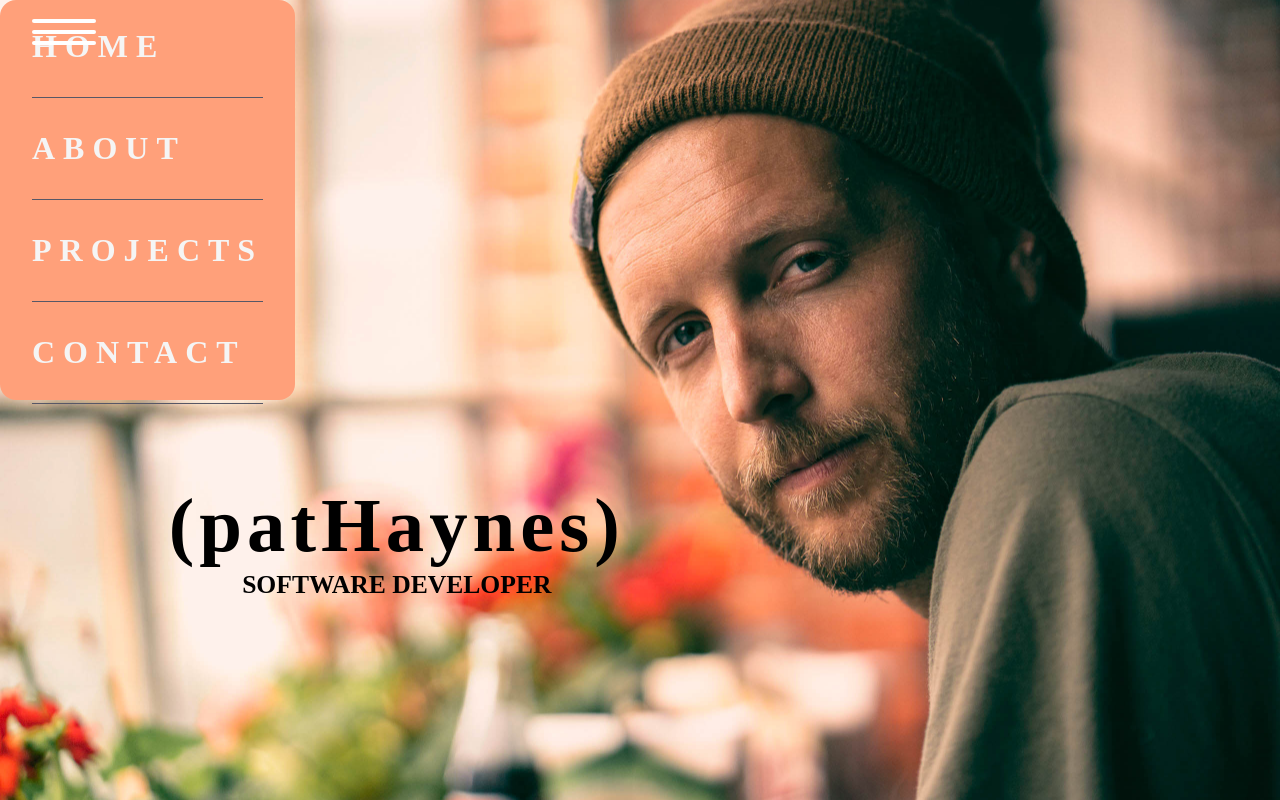
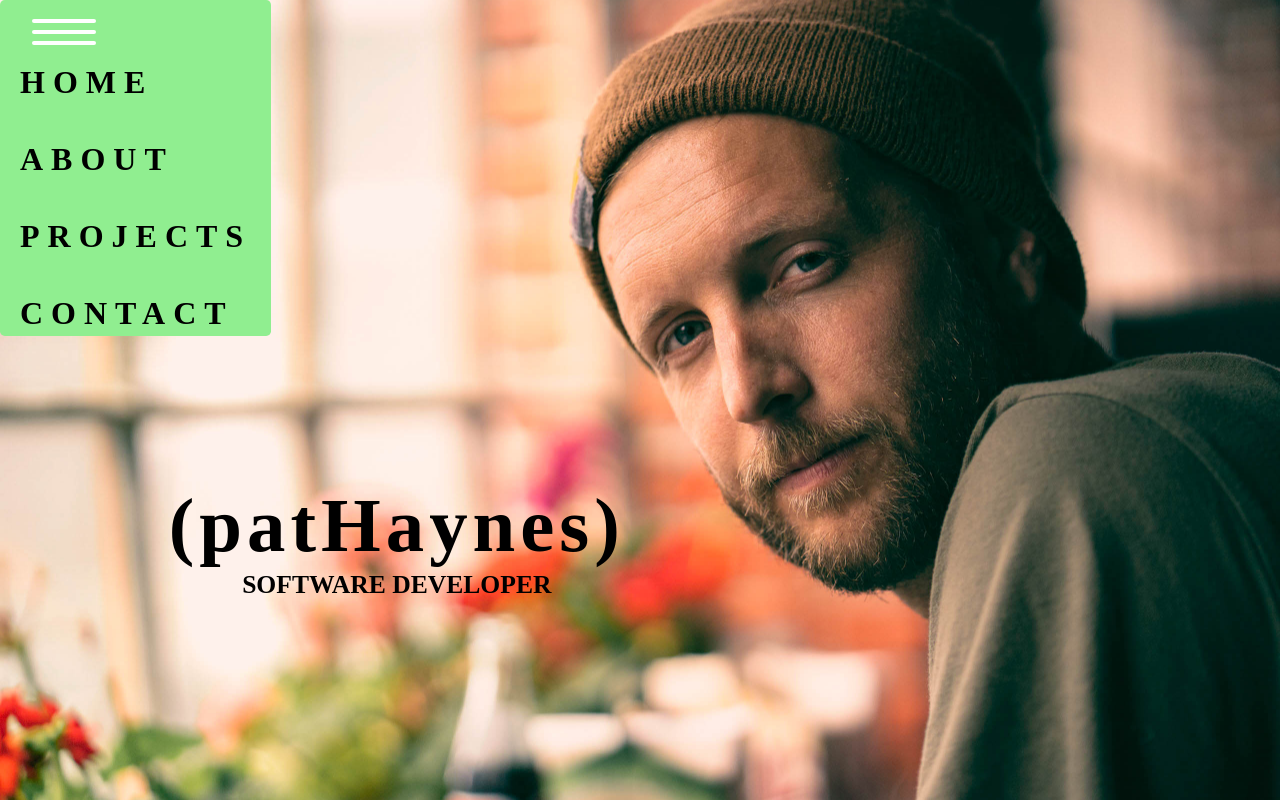
Before and after one commit to pathaynes/Portfolio, a React app: page / in a window 1280 px wide. Built offline with nearby package versions, Linux system fonts and the light colour scheme; a web font is replaced by a local one.

Commit message:
updated menu

```diff
--- a/src/components/Menu/Menu.css
+++ b/src/components/Menu/Menu.css
@@ -2,30 +2,46 @@
   display: flex;
   flex-direction: column;
   justify-content: center;
-  background-color: lightsalmon;
+  background-color: lightgreen;
   padding: 2rem;
   position: absolute;
   top: 0;
   left: 0;
-  bottom: 50vh;
+  bottom: 58vh;
   transition: transform 0.3s ease-in-out;
-  border-radius: 1em;
+  border-radius: .3em;
+  margin: 0;
+  padding: 0;
 
   a {
     font-size: 2rem;
     text-transform: uppercase;
-    padding: 2rem 0;
+    padding:  0;
     font-weight: bold;
     letter-spacing: 0.5rem;
-    color: whitesmoke;
+    color: black;
     text-decoration: none;
     transition: color 0.3s linear;
-    border-bottom: 1px solid #575766
+  }
+
+  li {
+    list-style: none;
+    margin: 0px;
+    padding: 20px;
+    border-radius: .3em;
+  }
+
+  li:first-child {
+    margin-top: 60px;
+  }
+
+  li:hover {
+    background-color: darkolivegreen;
+    cursor: pointer;
   }
 
   a:hover {
     color: yellowgreen;
-    cursor: pointer;
   }
 
 }
--- a/src/components/Menu/Menu.js
+++ b/src/components/Menu/Menu.js
@@ -3,14 +3,13 @@ import styles from './Menu.css';
 import { Link } from 'react-router-dom';
 
 const Menu = () => (
-  <header>
-    <nav className={styles.Menu}>
-      <Link to='/'>HOME</Link>
-      <Link to='/about'>ABOUT</Link>
-      <Link to='/projects'>PROJECTS</Link>
-      <Link to='/contact'>CONTACT</Link>
-    </nav>
-  </header>
+  <ul className={styles.Menu}>
+    <li><Link to='/'>HOME</Link></li>
+    <li><Link to='/about'>ABOUT</Link></li>
+    <li><Link to='/projects'>PROJECTS</Link></li>
+    <li><Link to='/contact'>CONTACT</Link></li>
+  </ul>
+
 );
 
 export default Menu;
```
